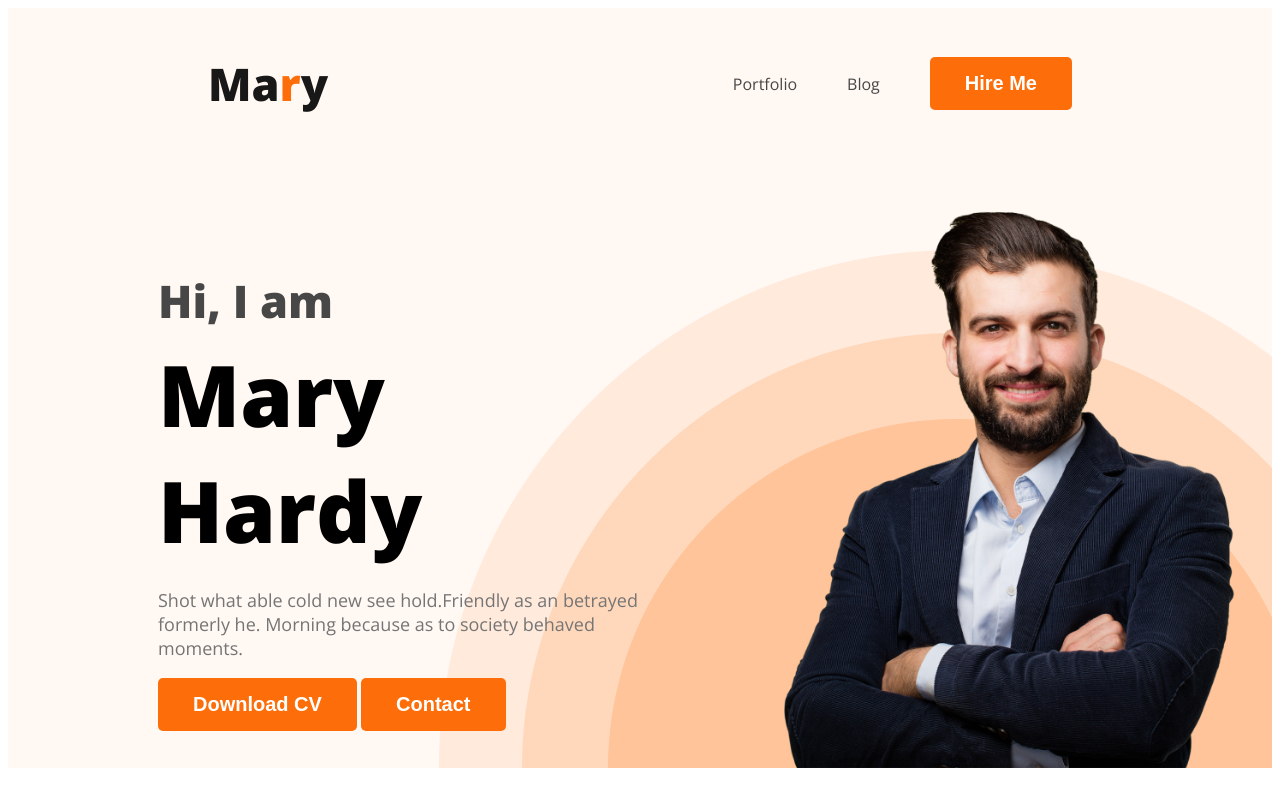
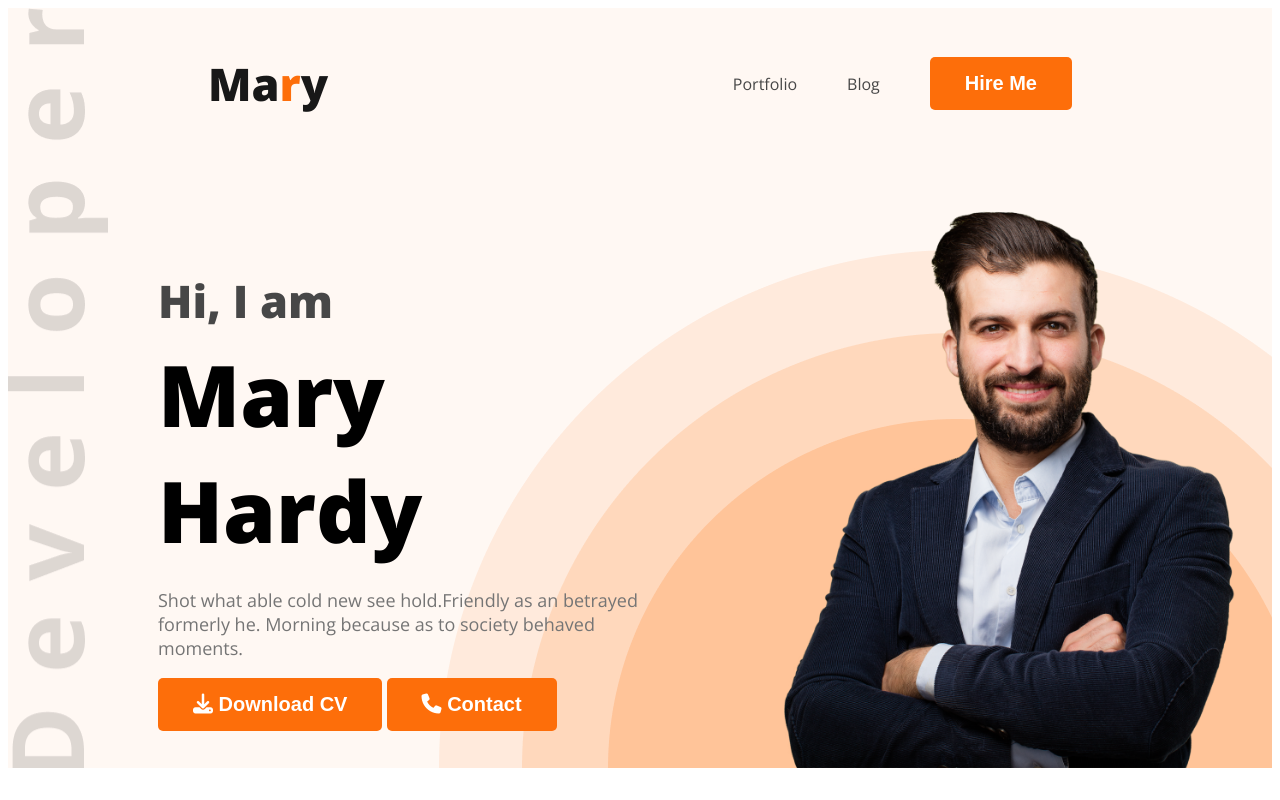
Before and after one commit to tasni0/my-portfolio, a plain HTML site: page index.html in a window 1280 px wide. Shown: the top 800 px of the page. Drawn offline with nearby package versions, Linux system fonts and the light colour scheme.

Commit message:
added font awesome icons

```diff
--- a/index.html
+++ b/index.html
@@ -8,6 +8,7 @@
 <link rel="preconnect" href="https://fonts.gstatic.com" crossorigin>
 <link href="https://fonts.googleapis.com/css2?family=Open+Sans:wght@300;800&display=swap" rel="stylesheet">
     <link rel="stylesheet" href="styles/port.css">
+    <script src="https://kit.fontawesome.com/54a2858f5d.js" crossorigin="anonymous"></script>
 </head>
 <body>
 <header class="header">
@@ -24,8 +25,8 @@
         <h3 class="ban-title">Hi, I  am</h3>
         <h1 class="ban-head">Mary Hardy</h1>
         <p class="ban-des">Shot what able cold new see hold.Friendly as an betrayed formerly he. Morning because as to society behaved moments.</p>
-   <button class="btn-pri">Download CV</button>
-   <button class="btn-pri">Contact</button>
+   <button class="btn-pri"><i class="fa-solid fa-download"></i> Download CV</button>
+   <button class="btn-pri"><i class="fa-solid fa-phone"></i> Contact</button>
     </div>
     <img class="propic" src="images/hardy.png" alt="">
 </div>
@@ -167,7 +168,7 @@
 
     </div>
 <div class="download-cv">
-    <button class="btn-pri">Download CV</button>
+    <button class="btn-pri"><i class="fa-solid fa-download"></i> Download CV</button>
 </div>
 </section>
 </main>
--- a/styles/port.css
+++ b/styles/port.css
@@ -69,9 +69,9 @@ nav a {
 /*headerstyle*/
 .header {
     background-color: #FFF8F3;
-    background-image: url('../images/header_bg.png');
+    background-image: url('../images/header_bg.png') ,url(../images/developer.png);
     background-repeat: no-repeat;
-    background-position: bottom right;
+    background-position: bottom right, top left;
 }
 
 .banner {
```
